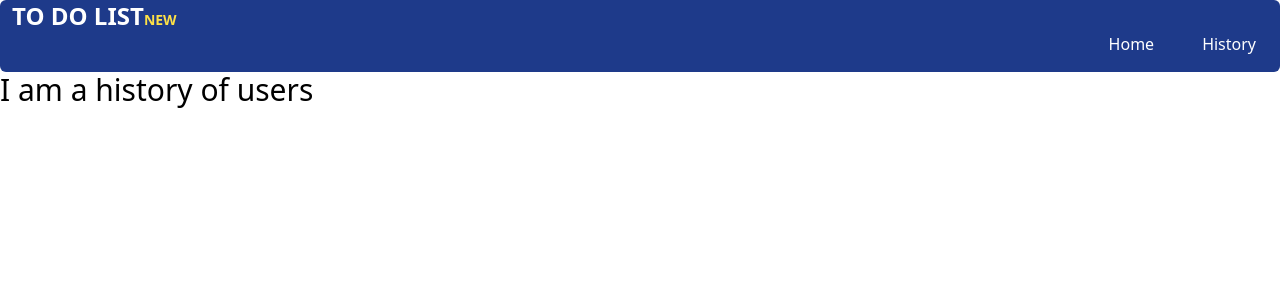
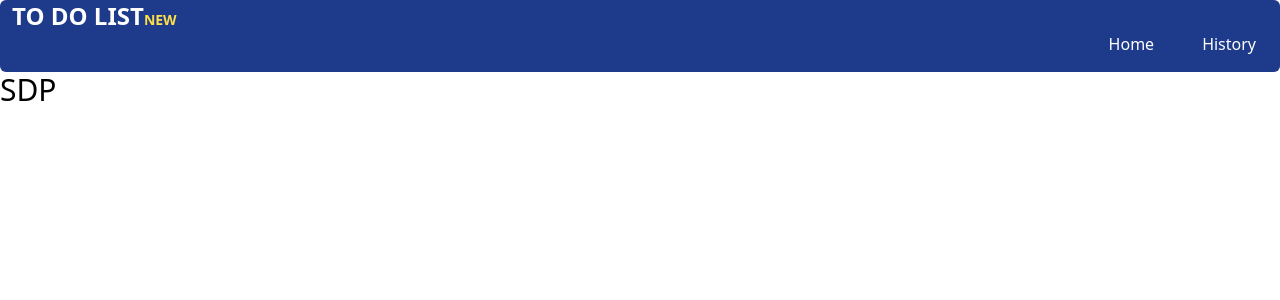
Before and after one commit to ManojCodeNew/To-Do-List, a React (Create React App) app: page /history in a window 1280 px wide. Shown: the top 300 px of the page. Built offline with nearby package versions, Linux system fonts and the light colour scheme.

Commit message:
processing

```diff
--- a/src/App.js
+++ b/src/App.js
@@ -1,6 +1,6 @@
 import './App.css';
 import Navbar from './component/navbar';
-// import New from './component/new.js'
+import Data from './component/data.js'
 import Main from "./component/main.js";
 import  History  from "./component/History.js";
 import { BrowserRouter, Route, Routes } from "react-router-dom";
@@ -12,11 +12,14 @@ function App(props) {
       <Navbar/>
       <Routes>
         <Route path='/' element={<Main text="Enter Your Name With Id" Eg="Eg:ABC123"/>}></Route>
-        <Route path='/history' element={<History/>} >
+        <Route path='/history' element={<Data><History/></Data>} >
         </Route>
       </Routes>
       {/* <New/> */}
     </BrowserRouter>
+    {/* <Data>
+      <History/>
+    </Data> */}
     </div>
   );
 }
--- a/src/component/History.js
+++ b/src/component/History.js
@@ -1,11 +1,14 @@
-import React from "react"
-import Data from "./data";
-// import { useContext } from "react";
+import React, { useContext } from "react"
+import {Global_Todo_history} from "./data";
+
 export default function History(){
-    // console.log(data);
+    const todo_history=useContext(Global_Todo_history);
+    // let m=0;
+    // console.log(todo_history,m+1);
     return(
-<div className="text-3xl">{Data}
-    I am a history of users
+<div className="text-3xl">
+{todo_history}
+SDP
 </div>
     )
 }
--- a/src/component/data.js
+++ b/src/component/data.js
@@ -1,8 +1,17 @@
-// import React from "react";
-// import { useState } from "react";
-function Data(props) {
-    // const [data,setdata]=useState([props])
-    console.log(props, "iam");
-    return props.data
+import { createContext } from 'react'
+import History from "./History";
+const Global_Todo_history = createContext();
+export default function data(props) {
+    // let m=0;
+    console.log("This is data", props.data);
+    const todo_data=props.data;
+    return(
+        <>
+        {/* <div>{props.data}</div> */}
+        <Global_Todo_history.Provider value={todo_data}>
+        {props.children}
+        </Global_Todo_history.Provider>
+        </>
+    )
 }
-export default Data ;
+export {Global_Todo_history};
--- a/src/component/main.js
+++ b/src/component/main.js
@@ -66,7 +66,7 @@ export default function Main(props) {
             <button onClick={()=>setfinalcode(' ')}>Clear</button>
             </div> */}
             {finalcode.map((item,key)=><Data data={item}/>)}
-
+            {/* <Data data={"finalcode"}/> */}
         </div>
 
     )
```
